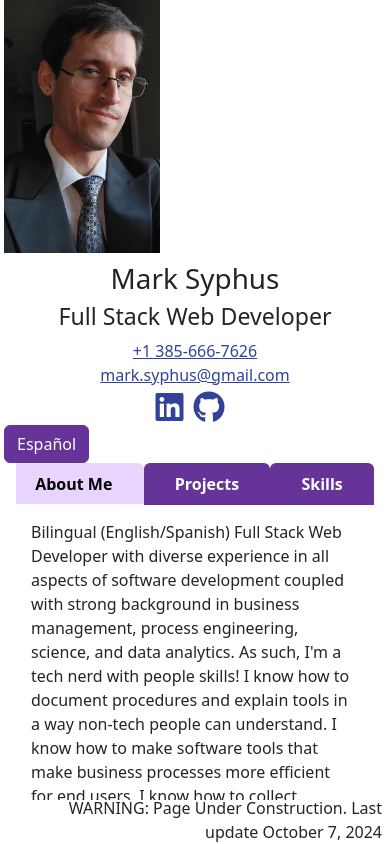
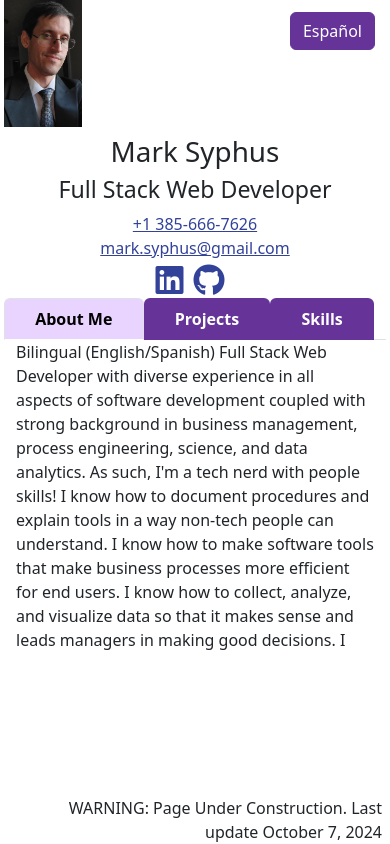
Before and after one commit to msyphus/msyphus.github.io, a React (Vite) app: page / in a window 390 px wide. Built offline with nearby package versions, Linux system fonts and the light colour scheme.

Commit message:
added favicon and page title, formatted language button some more, changed scrolling

```diff
--- a/index.html
+++ b/index.html
@@ -10,8 +10,9 @@
       integrity="sha384-T3c6CoIi6uLrA9TneNEoa7RxnatzjcDSCmG1MXxSR1GAsXEV/Dwwykc2MPK8M2HN"
       crossorigin="anonymous"
     />
+    <link rel="icon" type="image/png" href="/mesFaviconTransparent.png">
     <meta name="viewport" content="width=device-width, initial-scale=1.0" />
-    <title>Vite + React</title>
+    <title>Mark Syphus Portfolio</title>
   </head>
   <body>
     <div id="root"></div>
--- a/src/AboutMe.jsx
+++ b/src/AboutMe.jsx
@@ -2,7 +2,7 @@
 function AboutMe() {
 
     return(
-        <div className='contentContainer'>
+        <div className='scrollingDiv'>
             <p>
                 Bilingual (English/Spanish) Full Stack Web Developer with diverse experience in all aspects of software development
                 coupled with strong background in business management, process engineering, science, and data analytics.  As such, I'm a tech nerd
--- a/src/App.css
+++ b/src/App.css
@@ -47,12 +47,6 @@ a {
   margin-top: 3%;
 }
 
-.contentContainer {
-  height: 50vh;
-  width: 98%;
-  padding: 15px;
-}
-
 .centered {
   text-align: center;
 }
@@ -80,20 +74,20 @@ li {
 }
 
 .scrollingDiv {
-  height: 65vh;
+  height: 63vh;
   overflow-y: scroll;
   overflow-x: hidden;
 }
 
 @media screen and (max-width: 767px) {
   .languageToggle {
-    text-align: left;
-    margin-top: 0;
-    margin-left: calc(var(--bs-gutter-x) * -.5)
+    position: absolute;
+    top: 0;
+    right: 15px;
   }
 
   .scrollingDiv {
-    height: 60vh;
+    height: 58vh;
   }
 }
 
@@ -103,6 +97,10 @@ li {
   }
 
   .scrollingDiv {
-    height: 40vh;
+    height: 37vh;
+  }
+
+  .profile {
+    height: 15vh;
   }
 }
--- a/src/App.jsx
+++ b/src/App.jsx
@@ -61,11 +61,9 @@ function App() {
           />
         </Col>
       </Row>
-      <div className='scrollingDiv'>
         <Row>
           <MyTabs />
         </Row>
-      </div>
       <Row>
         <Footer />
       </Row>
--- a/src/Projects.jsx
+++ b/src/Projects.jsx
@@ -11,7 +11,7 @@ function Projects() {
     const sortedProjects = projects.sort((a, b) => a.id < b.id ? 1 : -1)
 
     return (
-        <div className='contentContainer'>
+        <div className='scrollingDiv'>
             <CardGroup>
                 {sortedProjects.map(e => {
                     return (
--- a/src/Skills.jsx
+++ b/src/Skills.jsx
@@ -1,7 +1,7 @@
 function Skills() {
 
     return (
-        <div className='contentContainer centered'>
+        <div className='scrollingDiv centered'>
             <div className='listDiv'>
                 <h3>
                     Coding skills include:
```
Also changed, not shown: public/mesFaviconTransparent.png (added).
